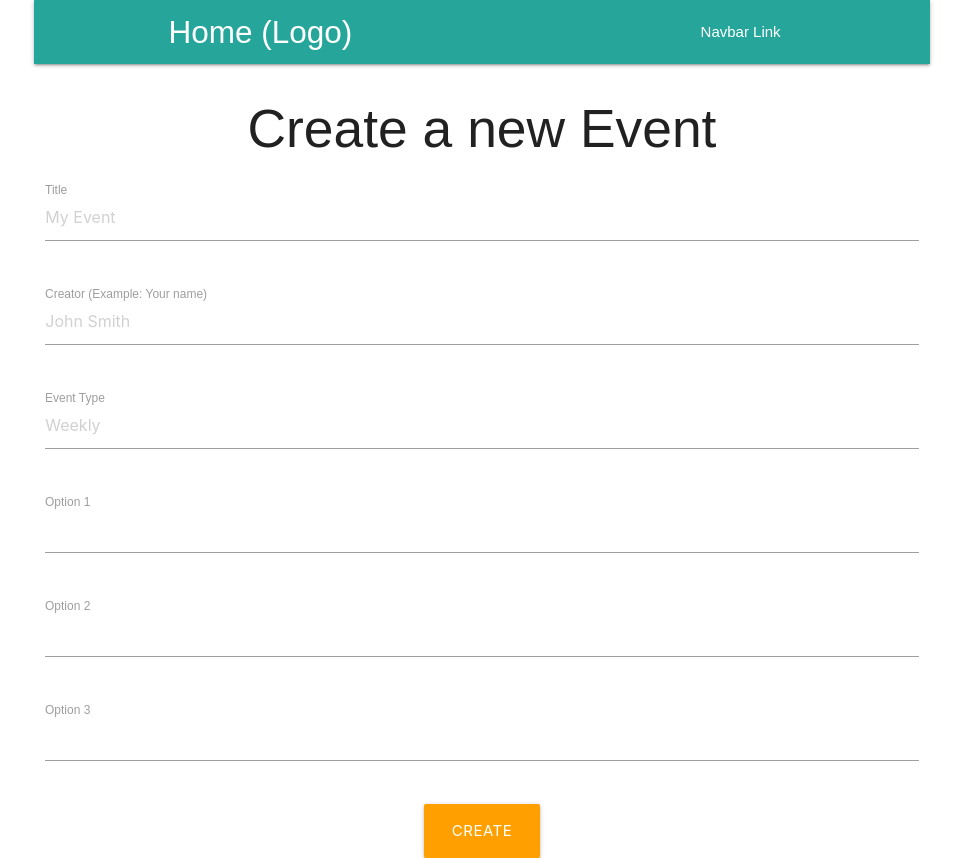
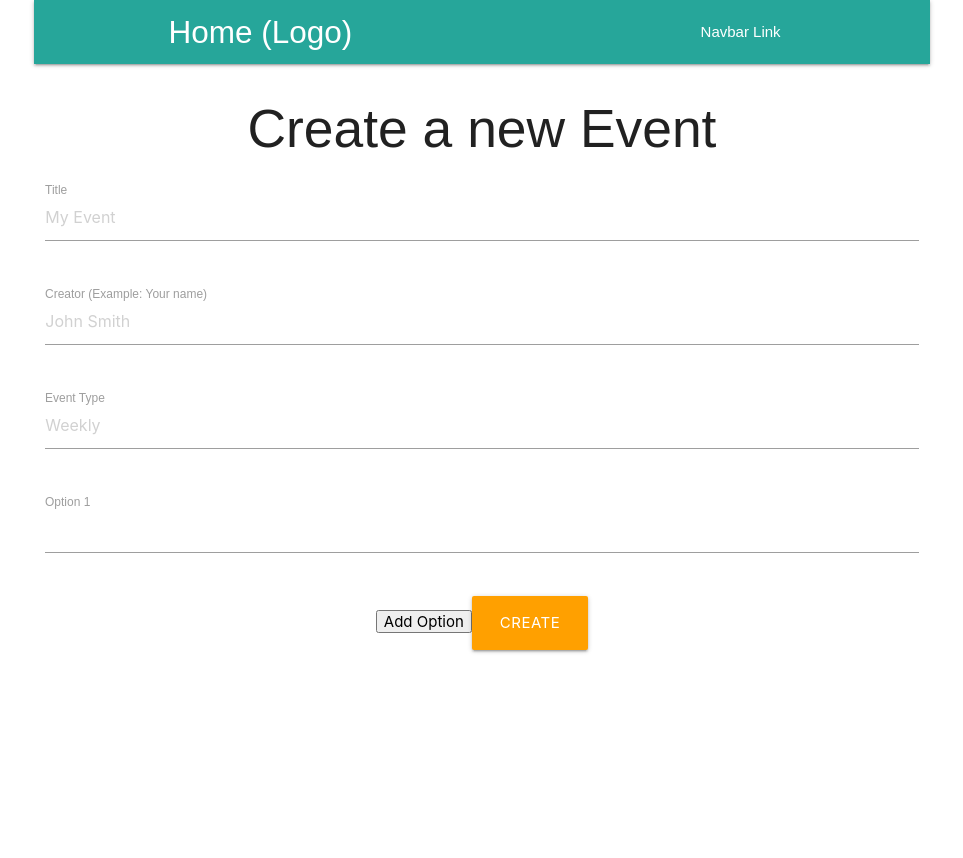
Before and after one commit to shimoal/are-you-free, a React (Create React App) app in the folder client/: page /events/new in a window 1280 px wide. Shown: the whole page, without its empty margins (158-1121 px from the left). After the commit the page ends 800 px from the top, so only its background shows below. Built offline with nearby package versions, Linux system fonts and the light colour scheme.

Commit message:
Allow user to add as many options as they want

```diff
--- a/client/src/components/events/EventForm.tsx
+++ b/client/src/components/events/EventForm.tsx
@@ -23,13 +23,29 @@ const FIELDS = [
 	}
 ];
 
+interface IState {
+	createdBy: string;
+	eventType: string;
+	title: string;
+	options: Array<string>;
+}
+
 class EventForm extends Component<{} & RouteComponentProps> {
 	state = {
 		createdBy: "",
 		eventType: "",
 		title: "",
-		options: ["", "", ""]
+		options: [""]
 	};
+
+	addOption(event: any) {
+		this.setState((prevState: IState) => {
+			const options = [...prevState.options];
+			options.push("");
+			return {...prevState, options};
+		});
+		event.preventDefault();
+	}
 
 	handleChange(field: string, event: { target: { value: string } }) {
 		this.setState({ [field]: event.target.value });
@@ -99,6 +115,8 @@ class EventForm extends Component<{} & RouteComponentProps> {
 							);
 						})}
 
+					<button onClick={(event) => this.addOption(event)}>Add Option</button>
+
 					<SubmitButton value="Create" />
 
 				</form>
```
